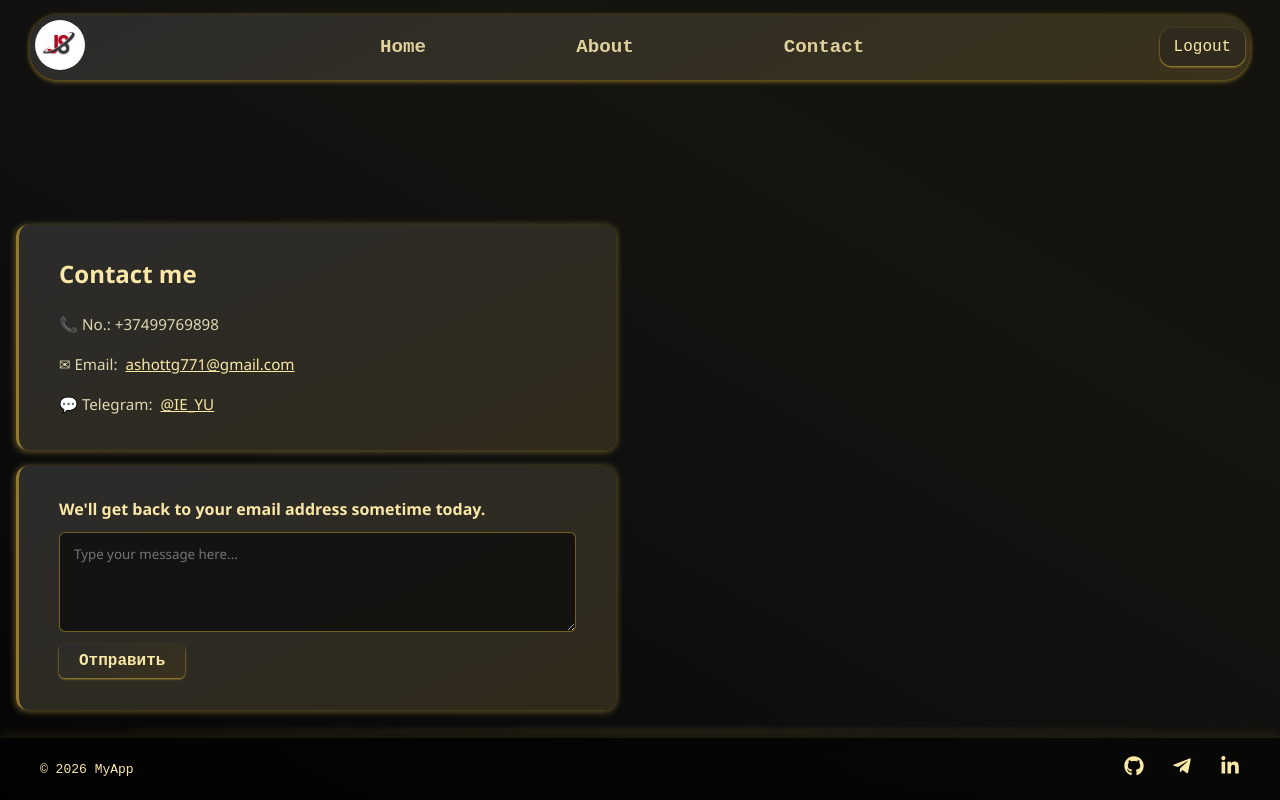
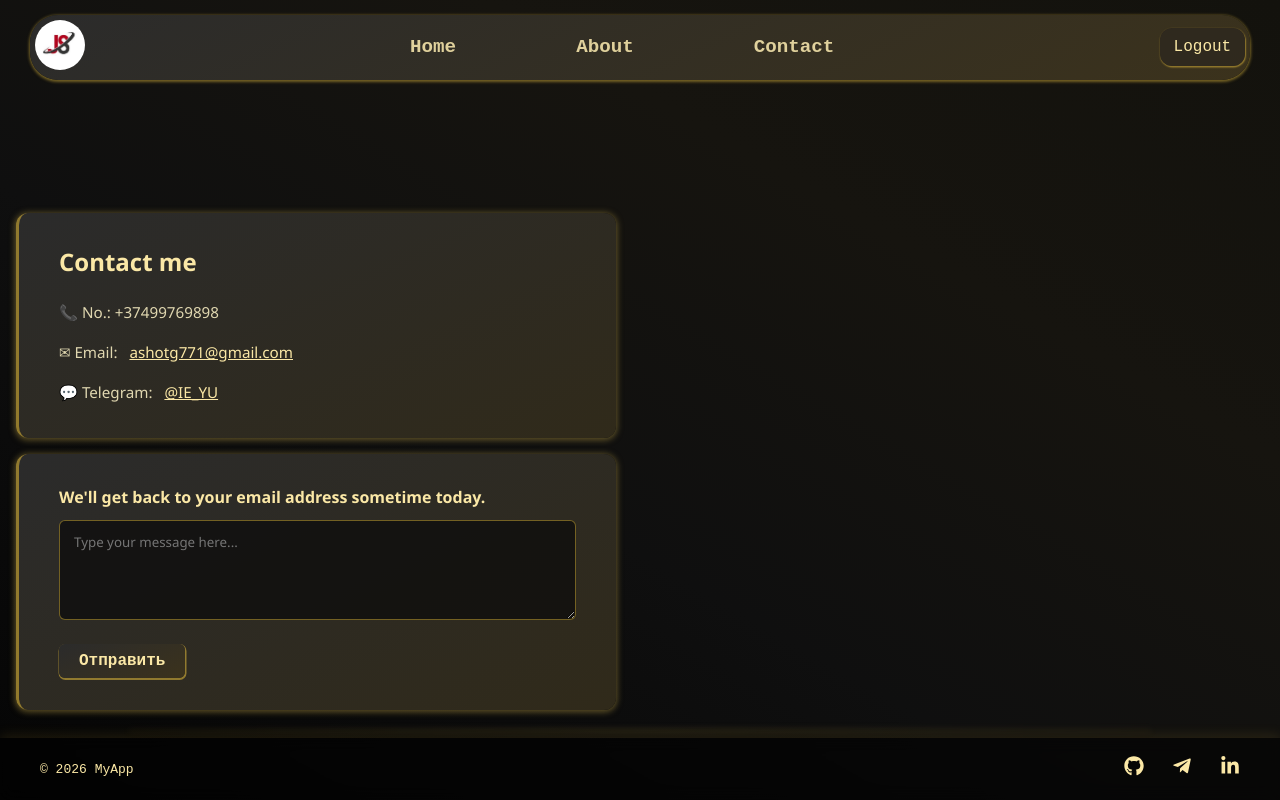
Before and after one commit to Ashot-js/Portfolio, a React (Vite) app: page /contact in a window 1280 px wide. Built offline with nearby package versions, Linux system fonts and the light colour scheme; sample sign-in values are in the browser's storage.

Commit message:
update contact.tsx

```diff
--- a/src/components/navbar/Navbar.scss
+++ b/src/components/navbar/Navbar.scss
@@ -15,7 +15,7 @@
   border-radius: 28px;
 
   /* Box-shadow золотой, как у баннера */
-  box-shadow: 0 1px 4px 1px rgba(215, 179, 60, 0.5);
+  box-shadow: 0 1px 3px 1px rgba(215, 179, 60, 0.5);
   z-index: 1000;
 
   .Nav_logo img {
@@ -31,7 +31,7 @@
 
   .Nav_links {
     display: flex;
-    gap: 150px;
+    gap: 120px;
     a {
       text-decoration: none;
       color: #e0d19c; /* золотистый текст по общему стилю */
@@ -80,7 +80,7 @@
     }
 
     .Nav_logout {
-      padding: 4px 8px;
+      padding: 3px px;
       font-size: 0.85rem;
     }
   }
--- a/src/components/ui/button/Button.scss
+++ b/src/components/ui/button/Button.scss
@@ -13,7 +13,8 @@
   &.btn--primary {
     align-self: flex-start;
     padding: 8px 20px;
-    box-shadow: 0 1px 1.5px 0.5px rgba(212, 175, 55, 0.6);
+    margin-top: 12px;
+    box-shadow: 0.5px 1px 0.5px 1px rgba(212, 175, 55, 0.6);
     background: linear-gradient(
       155deg,
       #2b2b2b,
@@ -44,7 +45,7 @@
     padding: 10px 14px;
     background: rgba(40, 35, 30, 0.6);
     color: #fbe8a6;
-    box-shadow: 0 1px 1.5px 0.5px rgba(212, 175, 55, 0.6);
+    box-shadow: 0.5px 1px 1.5px 0.5px rgba(212, 175, 55, 0.6);
     font-weight: 500;
     transition: all 0.3s ease;
 
--- a/src/pages/contact/Contact.scss
+++ b/src/pages/contact/Contact.scss
@@ -12,6 +12,11 @@
   &_a_gmail {
     color: #fbe8a6; /* золотой текст */
     padding-left: 8px;
+    transition: color 0.3s ease;
+
+    &:hover {
+      color: #d4af37;
+    }
   }
 }
 
@@ -19,14 +24,20 @@
 .ContactContainer {
   max-width: 820px;
   padding: 32px 40px;
-  background: linear-gradient(155deg, #2b2b2b, #302a1a); /* как баннер/форма */
+  background: linear-gradient(155deg, #2b2b2b, #302a1a);
   border-radius: 12px;
-  box-shadow: 0 1px 6px 1px rgba(181, 155, 68, 0.5); /* золотая тень как у формы */
-  animation: slideIn 0.7s ease forwards;
+  box-shadow: 0 1px 6px 1px rgba(181, 155, 68, 0.5);
   display: flex;
   flex-direction: column;
   gap: 12px;
-  border-left: 3px solid rgba(212, 175, 55, 0.6); /* золотая полоска слева */
+  border-left: 3px solid rgba(212, 175, 55, 0.6);
+  animation: slideIn 1.2s cubic-bezier(0.25, 0.9, 0.25, 1) forwards;
+
+  /* Легкий lift при наведении */
+  &:hover {
+    transform: translateY(-2px);
+    transition: transform 0.3s ease;
+  }
 }
 
 /* Верхний контейнер: контактная информация */
@@ -48,6 +59,10 @@
 
 /* Нижний контейнер: textarea и кнопка */
 .ContactContainer--feedback {
+  opacity: 0;
+  animation: slideInFeedback 1.3s cubic-bezier(0.25, 0.8, 0.25, 1) forwards;
+  animation-delay: 0.4s; /* появляется чуть позже */
+
   .ContactHeader {
     color: #fbe8a6;
     font-weight: 600;
@@ -67,19 +82,39 @@
 
     &:focus {
       border-color: #d4af37;
-      box-shadow: 0 0 8px rgba(212, 175, 55, 0.5);
+      box-shadow: 0 0 6px rgba(212, 175, 55, 0.5);
       outline: none;
     }
   }
 }
 
-/* Анимация появления (выезд слева) */
+/* Анимация появления (мягкий выезд слева) */
 @keyframes slideIn {
-  from {
-    transform: translateX(-60px);
+  0% {
+    transform: translateX(-30px);
     opacity: 0;
   }
-  to {
+  60% {
+    transform: translateX(8px); /* легкий отскок */
+    opacity: 0.85;
+  }
+  100% {
+    transform: translateX(0);
+    opacity: 1;
+  }
+}
+
+/* Анимация для нижнего блока с задержкой */
+@keyframes slideInFeedback {
+  0% {
+    transform: translateX(-20px);
+    opacity: 0;
+  }
+  60% {
+    transform: translateX(5px);
+    opacity: 0.85;
+  }
+  100% {
     transform: translateX(0);
     opacity: 1;
   }
@@ -96,4 +131,8 @@
   .ContactContainer {
     padding: 24px 20px;
   }
+
+  .ContactContainer--info {
+    min-width: auto;
+  }
 }
--- a/src/pages/contact/Contact.tsx
+++ b/src/pages/contact/Contact.tsx
@@ -1,13 +1,20 @@
 import { useState } from "react";
-import Button from "../../components/ui/button/Button"; // путь подстрой при необходимости
+import { useAppSelector } from "../../app/hooks"; // Redux selector для пользователя
+import Button from "../../components/ui/button/Button";
 import "./Contact.scss";
 
 export default function Contact() {
+  const user = useAppSelector((state) => state.auth.user); // текущий пользователь
   const [comment, setComment] = useState("");
   const [sending, setSending] = useState(false);
 
   const sendComment = async () => {
     if (!comment.trim()) return;
+
+    if (!user) {
+      alert("Вы должны быть залогинены, чтобы отправить комментарий ❌");
+      return;
+    }
 
     setSending(true);
 
@@ -18,12 +25,17 @@ export default function Contact() {
         body: JSON.stringify({
           text: comment,
           createdAt: new Date().toISOString(),
+          user: {
+            id: user.id,
+            email: user.email,
+          },
         }),
       });
 
       setComment("");
       alert("Комментарий сохранён ✅");
-    } catch {
+    } catch (err) {
+      console.error(err);
       alert("Ошибка при сохранении ❌");
     } finally {
       setSending(false);
@@ -32,21 +44,21 @@ export default function Contact() {
 
   return (
     <div className="ContactWrapper">
+      {/* Информация */}
       <div className="ContactContainer ContactContainer--info">
         <h2 className="ContactHeader">Contact me</h2>
         <p>📞 No.: +37499769898</p>
         <p>
-          ✉ Email:
+          ✉ Email:{" "}
           <a
             className="ContactWrapper_a_gmail"
             href={`mailto:${"ashotg771" + "@gmail.com"}`}
           >
-            ashottg771@gmail.com
+            ashotg771@gmail.com
           </a>
         </p>
-
         <p>
-          💬 Telegram:
+          💬 Telegram:{" "}
           <a
             className="ContactWrapper_a_tg"
             href="https://t.me/IE_YU"
@@ -58,6 +70,7 @@ export default function Contact() {
         </p>
       </div>
 
+      {/* Форма обратной связи */}
       <div className="ContactContainer ContactContainer--feedback">
         <div className="ContactHeader">
           We'll get back to your email address sometime today.
@@ -70,7 +83,6 @@ export default function Contact() {
           onChange={(e) => setComment(e.target.value)}
         />
 
-        {/* UI Button с твоим вариантом */}
         <Button variant="primary" onClick={sendComment} disabled={sending}>
           {sending ? "Отправка..." : "Отправить"}
         </Button>
```
